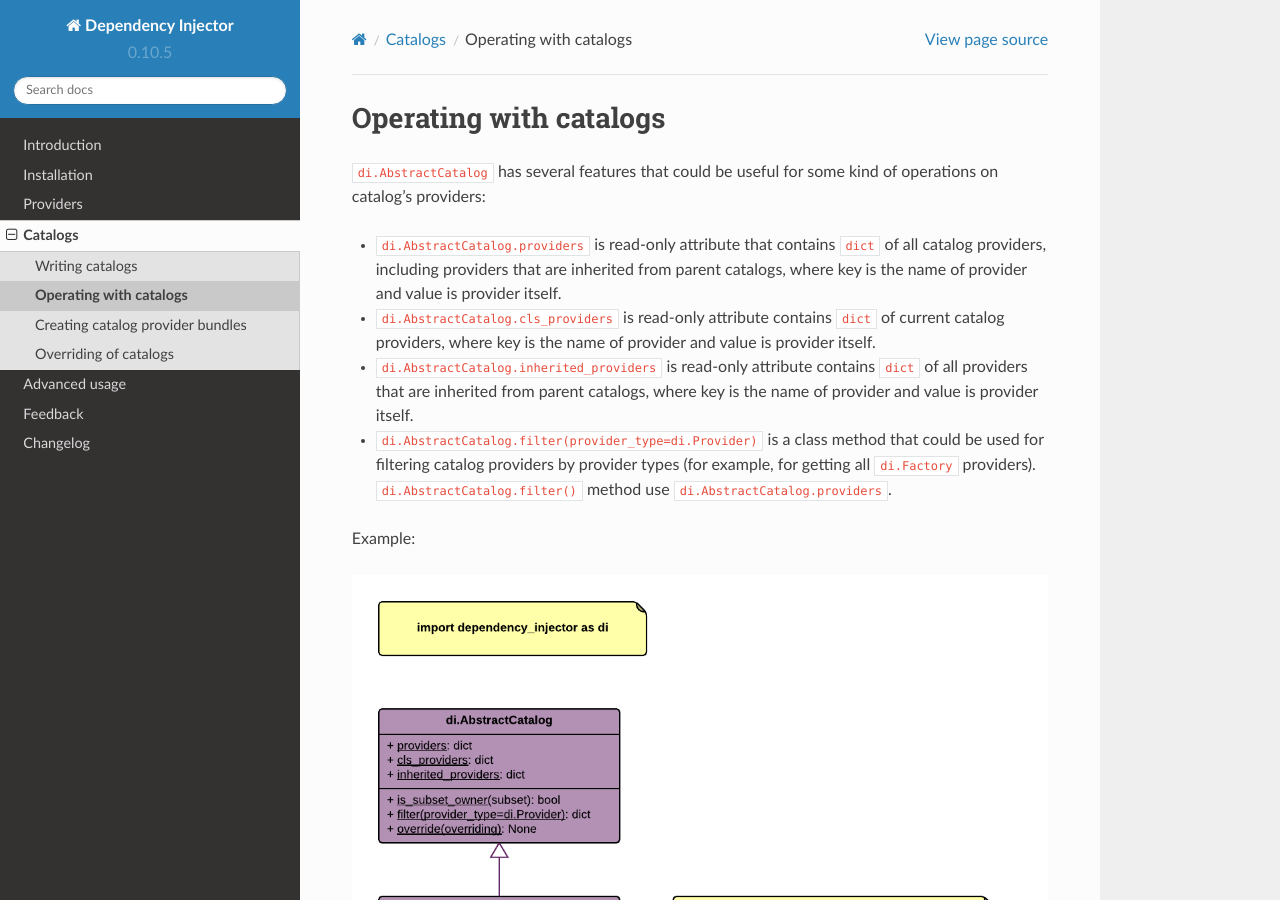
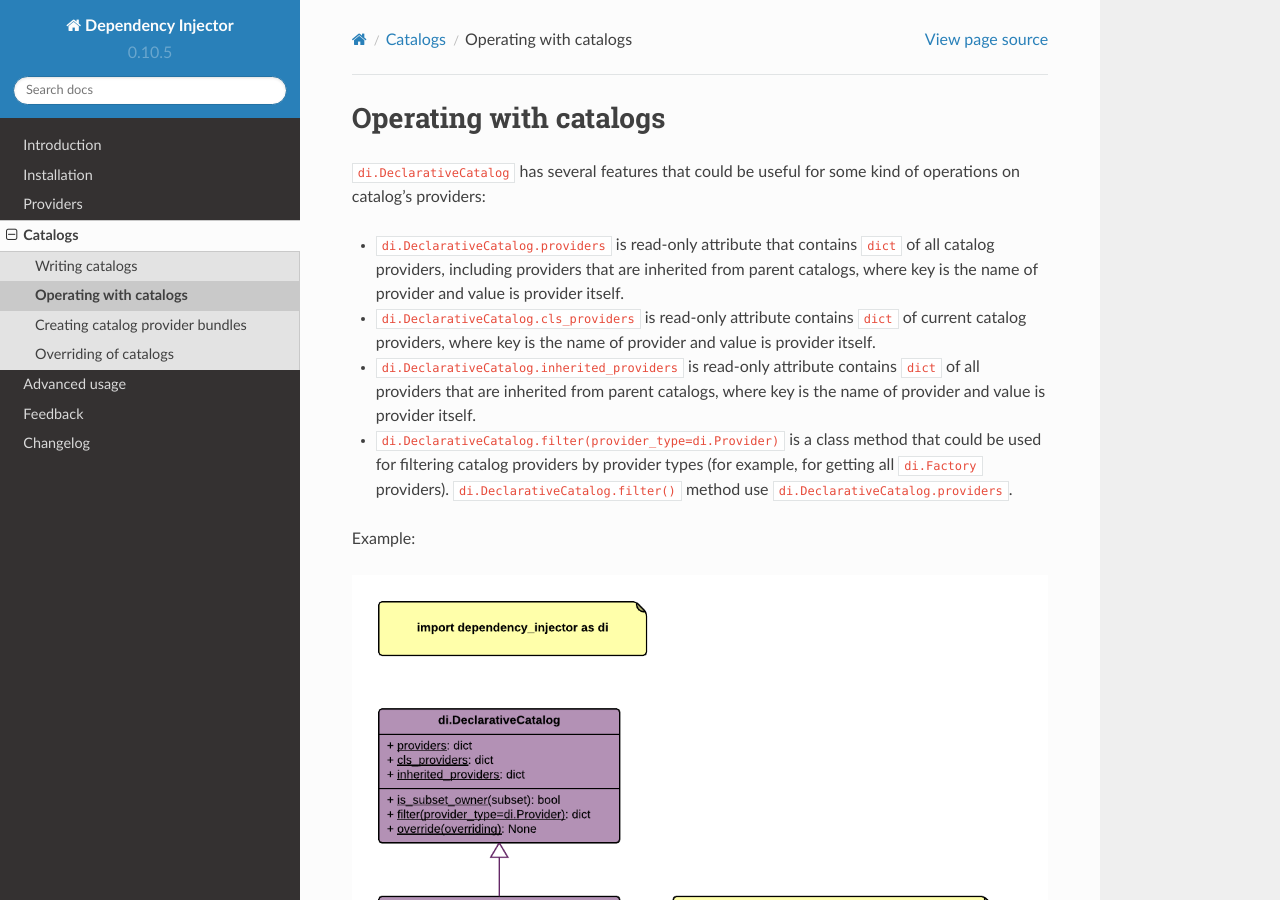
Before and after one commit to ets-labs/python-dependency-injector, a Sphinx documentation site: the page built from docs/catalogs/operating.rst, in a window 1280 px wide and 900 px high. Built offline with Sphinx 7.4.7 and the Read the Docs theme 2.0.0, drawn with Linux system fonts in a browser that asks for light colours.

Commit message:
Rename AbstractCatalog to DeclarativeCatalog

```diff
--- a/README.rst
+++ b/README.rst
@@ -87,7 +87,7 @@ Examples
             self.users_service = users_service
 
 
-    class Services(di.AbstractCatalog):
+    class Services(di.DeclarativeCatalog):
         """Catalog of service providers."""
 
         database = di.Singleton(sqlite3.connect, ':memory:')
--- a/dependency_injector/__init__.py
+++ b/dependency_injector/__init__.py
@@ -1,5 +1,6 @@
 """Dependency injector."""
 
+from .catalog import DeclarativeCatalog
 from .catalog import AbstractCatalog
 from .catalog import CatalogBundle
 from .catalog import override
@@ -44,6 +45,7 @@
 
 __all__ = (
     # Catalogs
+    'DeclarativeCatalog',
     'AbstractCatalog',
     'CatalogBundle',
     'override',
--- a/docs/catalogs/operating.rst
+++ b/docs/catalogs/operating.rst
@@ -1,23 +1,24 @@
 Operating with catalogs
 -----------------------
 
-``di.AbstractCatalog`` has several features that could be useful for some kind
-of operations on catalog's providers:
+``di.DeclarativeCatalog`` has several features that could be useful for some
+kind of operations on catalog's providers:
 
-- ``di.AbstractCatalog.providers`` is read-only attribute that contains
+- ``di.DeclarativeCatalog.providers`` is read-only attribute that contains
   ``dict`` of all catalog providers, including providers that are inherited
   from parent catalogs, where key is the name of provider and value is
   provider itself.
-- ``di.AbstractCatalog.cls_providers`` is read-only attribute contains ``dict``
-  of current catalog providers, where key is the name of provider and value is
-  provider itself.
-- ``di.AbstractCatalog.inherited_providers`` is read-only attribute contains
-  ``dict`` of all providers that are inherited from parent catalogs, where key
-  is the name of provider and value is provider itself.
-- ``di.AbstractCatalog.filter(provider_type=di.Provider)`` is a class method
-  that could be used for filtering catalog providers by provider types
+- ``di.DeclarativeCatalog.cls_providers`` is read-only attribute contains
+  ``dict`` of current catalog providers, where key is the name of provider
+  and value is provider itself.
+- ``di.DeclarativeCatalog.inherited_providers`` is read-only attribute
+  contains ``dict`` of all providers that are inherited from parent catalogs,
+  where key is the name of provider and value is provider itself.
+- ``di.DeclarativeCatalog.filter(provider_type=di.Provider)`` is a class
+  method that could be used for filtering catalog providers by provider types
   (for example, for getting all ``di.Factory`` providers).
-  ``di.AbstractCatalog.filter()`` method use ``di.AbstractCatalog.providers``.
+  ``di.DeclarativeCatalog.filter()`` method use
+  ``di.DeclarativeCatalog.providers``.
 
 Example:
 
--- a/docs/catalogs/writing.rst
+++ b/docs/catalogs/writing.rst
@@ -1,7 +1,7 @@
 Writing catalogs
 ----------------
 
-Catalogs have to extend base catalog class ``di.AbstractCatalog``.
+Catalogs have to extend base catalog class ``di.DeclarativeCatalog``.
 
 Providers have to be defined like catalog's attributes. Every provider in
 catalog has name. This name should follow ``some_provider`` convention,
--- a/docs/main/changelog.rst
+++ b/docs/main/changelog.rst
@@ -6,6 +6,11 @@ that were made in every particular version.
 
 From version 0.7.6 *Dependency Injector* framework strictly
 follows `Semantic versioning`_
+
+Development version
+-------------------
+- Rename ``di.AbstractCatalog`` to ``di.DeclarativeCatalog``
+  (with backward compatibility).
 
 0.10.5
 ------
```
Also changed, not shown: docs/catalogs/bundles.rst (+6 -6 lines), docs/catalogs/overriding.rst (+8 -7 lines), docs/images/catalogs/bundles.png, docs/images/catalogs/operating_with_providers.png, docs/images/catalogs/writing_catalogs.png, 8 other files.
